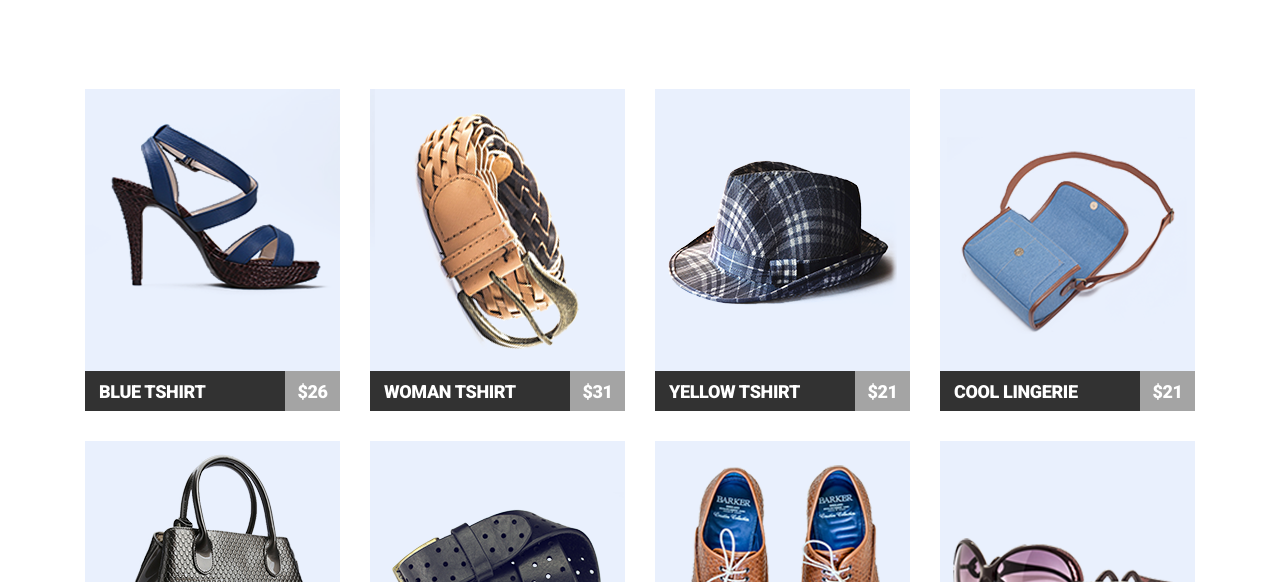
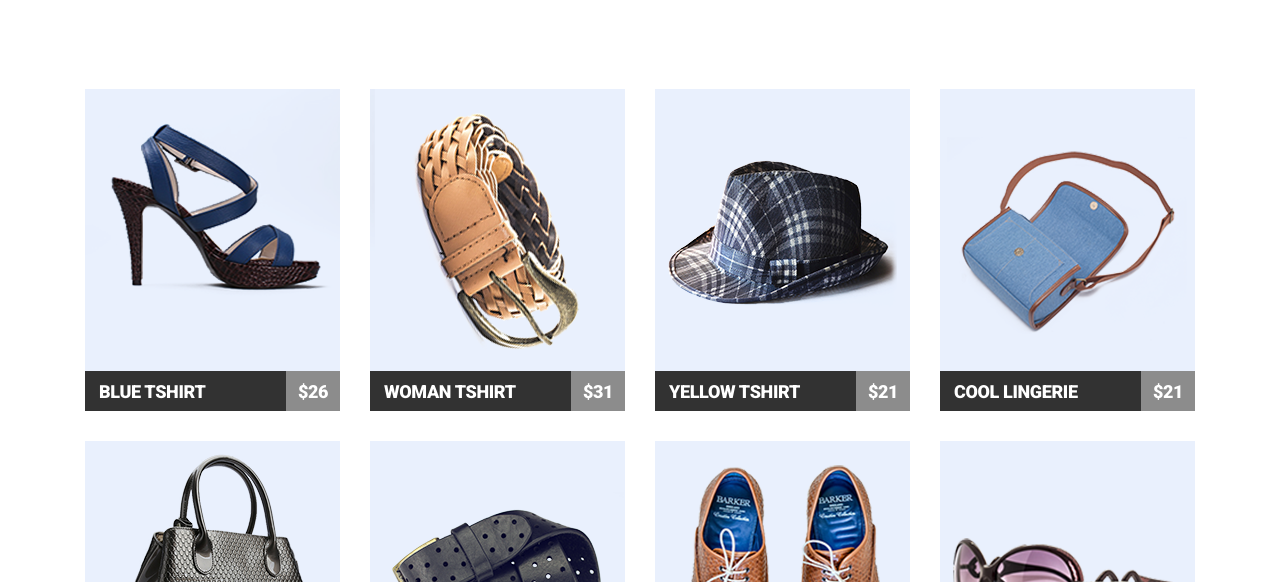
Before and after one commit to svogk/goit-fe-course, a plain HTML site: page html-css/module-04/index.html in a window 1280 px wide. Shown: the part 218-800 px from the top of the page. Drawn offline with nearby package versions, Linux system fonts and the light colour scheme.

Commit message:
edit color

```diff
--- a/html-css/module-04/css/styles.css
+++ b/html-css/module-04/css/styles.css
@@ -160,16 +160,18 @@ img {
 .featured-list-info {
   width: 255px;
   height: 40px;
+  background-color: #323232;
 }
 
-.featured-list-item:hover .featured-list-name,
-.featured-list-item:hover .featured-list-price {
+.featured-list-item:hover .featured-list-info {
   background-color: #1abc9c;
 }
+.featured-list-item:hover .featured-list-price {
+  background-color: rgba(255, 255, 255, 0.44);
+    }
 
 .featured-list-name {
-  background-color: #323232;
-  width: 200px;
+  width: 201px;
   height: 40px;
   margin: 0;
   padding: 0;
@@ -192,9 +194,8 @@ img {
 
 .featured-list-price {
   float: right;
-  background-color: #323232;
-  opacity: 0.44;
-  width: 55px;
+  background-color: rgba(255, 255, 255, 0.44);
+  width: 54px;
   height: 40px;
   margin: 0;
   padding-top: 5px;
```
